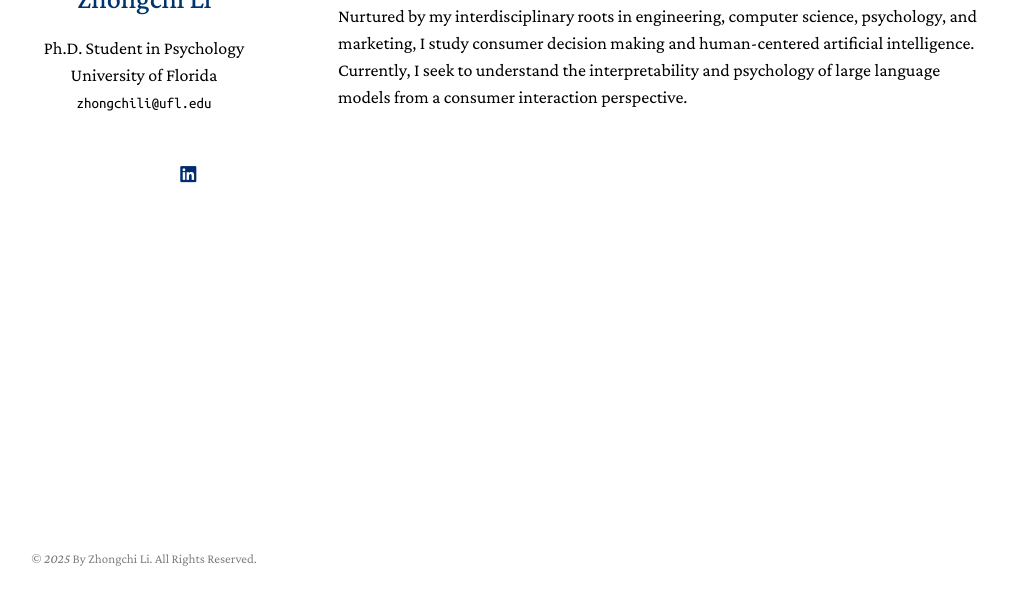
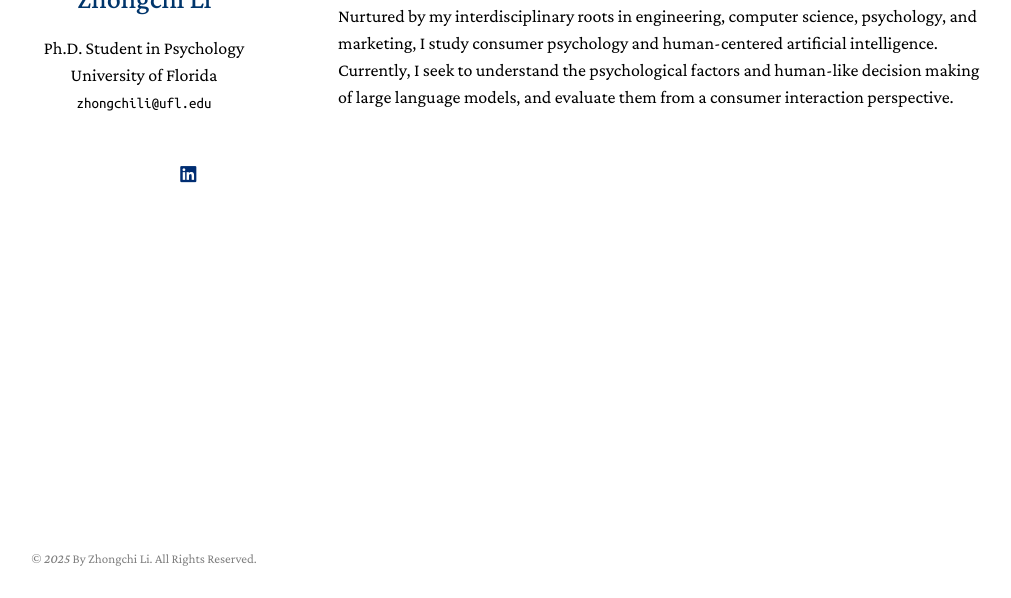
Before and after one commit to zhongchili52/zhongchili52.github.io, a Jekyll site: the page built from index.md, in a window 1280 px wide, cut to the strip 302-900 px from the top of the page. Shown: the whole strip, without its empty margins (132-1143 px from the left). Built offline with Jekyll 4.4.1, drawn with Linux system fonts in a browser that asks for light colours; a style sheet for code colours, icons or effects is not loaded.

Commit message:
Update index.md

```diff
--- a/index.md
+++ b/index.md
@@ -9,4 +9,4 @@ permalink: /
 
 I am currently a Ph.D. student in the Department of Psychology at [University of Florida](https://psych.ufl.edu/social-psychology/people/) advised by [Dr. Gregory Webster](https://www.gdwebster.com/) and Minor in [Computer & Information Science & Engineering](https://www.cise.ufl.edu/) advised by [Dr. Emmanuel Dorley](https://www.emmanueldorley.com/#intro). I received my <font color="#fd5e53">M.S. in Electrical and Computer Engineering</font> at [Carnegie Mellon University](https://www.ece.cmu.edu/) where I also worked closely with [Dr. Brooke Feeney](https://www.cmu.edu/dietrich/psychology/relationships-lab/brooke-feeney-associate-professor.html) and [Dr. David Creswell](https://www.healthandhumanperformancelab.com/people). I received my <font color="#fd5e53">B.Eng. in Information Engineering</font> at [Southeast University](https://www.seu.edu.cn/english/) where I graduated from the [Chien-Shiung Wu Honored College](https://wjx.seu.edu.cn/wjxen/).
 
-Nurtured by my interdisciplinary roots in engineering, computer science, psychology, and marketing, I study consumer decision making and human-centered artificial intelligence. Currently, I seek to understand the interpretability and psychology of large language models from a consumer interaction perspective.
+Nurtured by my interdisciplinary roots in engineering, computer science, psychology, and marketing, I study consumer psychology and human-centered artificial intelligence. Currently, I seek to understand the psychological factors and human-like decision making of large language models, and evaluate them from a consumer interaction perspective.
```
